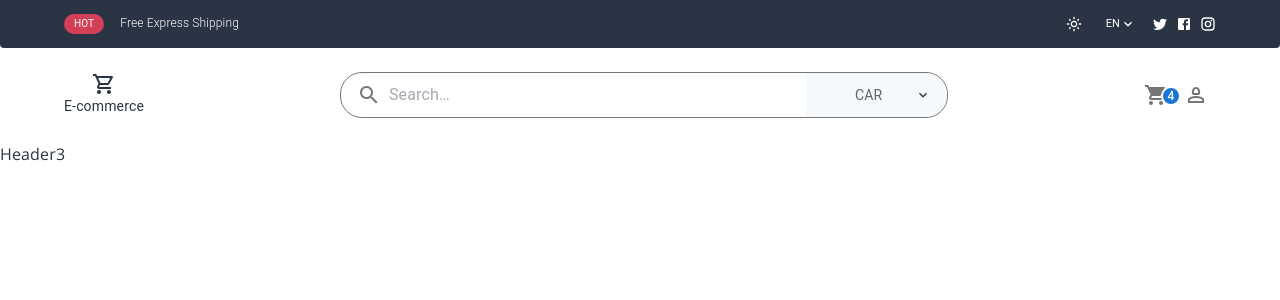
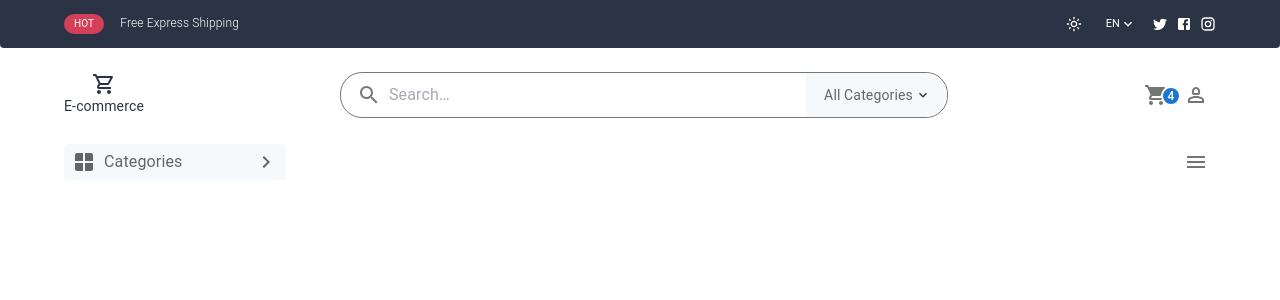
Before and after one commit to morronepablo/React-E-commerce-project-with-Backend, a React (Vite) app: page / in a window 1280 px wide. Shown: the top 300 px of the page. Built offline with nearby package versions, Linux system fonts and the light colour scheme.

Commit message:
Creando Header1, Header2 y Header3

```diff
--- a/src/components/header/Header2.jsx
+++ b/src/components/header/Header2.jsx
@@ -8,7 +8,7 @@
   Typography,
   useTheme,
 } from "@mui/material";
-import { styled, alpha } from "@mui/material/styles";
+import { styled } from "@mui/material/styles";
 import SearchIcon from "@mui/icons-material/Search";
 import Person2OutlinedIcon from "@mui/icons-material/Person2Outlined";
 import ShoppingCartIcon from "@mui/icons-material/ShoppingCart";
@@ -25,7 +25,7 @@
   borderRadius: theme.shape.borderRadius,
   border: "1px solid #777",
   "&:hover": {
-    backgroundColor: alpha(theme.palette.common.white, 0.25),
+    border: "1px solid #333",
   },
   marginRight: theme.spacing(2),
   marginLeft: 0,
@@ -74,7 +74,7 @@
 
 function Header2() {
   const [anchorEl, setAnchorEl] = useState(null);
-  const [selectedIndex, setSelectedIndex] = useState(1);
+  const [selectedIndex, setSelectedIndex] = useState(0);
   const open = Boolean(anchorEl);
   const handleClickListItem = (event) => {
     setAnchorEl(event.currentTarget);
--- a/src/components/header/Header3.jsx
+++ b/src/components/header/Header3.jsx
@@ -1,5 +1,131 @@
+import {
+  Box,
+  Container,
+  IconButton,
+  ListItemIcon,
+  ListItemText,
+  Typography,
+  useTheme,
+} from "@mui/material";
+import { useState } from "react";
+import Button from "@mui/material/Button";
+import Menu from "@mui/material/Menu";
+import MenuItem from "@mui/material/MenuItem";
+
+import MenuIcon from "@mui/icons-material/Menu";
+import WindowIcon from "@mui/icons-material/Window";
+import KeyboardArrowRightOutlinedIcon from "@mui/icons-material/KeyboardArrowRightOutlined";
+import {
+  SportsEsportsOutlined,
+  ElectricBikeOutlined,
+  LaptopChromebookOutlined,
+  MenuBookOutlined,
+} from "@mui/icons-material";
+
 function Header3() {
-  return <div>Header3</div>;
+  const [anchorEl, setAnchorEl] = useState(null);
+  const open = Boolean(anchorEl);
+  const handleClick = (event) => {
+    setAnchorEl(event.currentTarget);
+  };
+  const handleClose = () => {
+    setAnchorEl(null);
+  };
+
+  const theme = useTheme();
+
+  return (
+    <Container
+      sx={{
+        display: "flex",
+        alignItems: "center",
+        justifyContent: "space-between",
+      }}
+    >
+      <Box>
+        <Button
+          id="basic-button"
+          aria-controls={open ? "basic-menu" : undefined}
+          aria-haspopup="true"
+          aria-expanded={open ? "true" : undefined}
+          onClick={handleClick}
+          sx={{
+            width: 222,
+            // @ts-ignore
+            bgcolor: theme.palette.myColor.main,
+            color: theme.palette.text.secondary,
+          }}
+        >
+          <WindowIcon />
+          <Typography
+            sx={{
+              padding: "0",
+              textTransform: "capitalize",
+              mx: 1,
+            }}
+          >
+            Categories
+          </Typography>
+
+          <Box flexGrow={1} />
+
+          <KeyboardArrowRightOutlinedIcon />
+        </Button>
+        <Menu
+          id="basic-menu"
+          anchorEl={anchorEl}
+          open={open}
+          onClose={handleClose}
+          MenuListProps={{
+            "aria-labelledby": "basic-button",
+          }}
+          sx={{
+            ".MuiPaper-root": {
+              width: 220,
+              // @ts-ignore
+              bgcolor: theme.palette.myColor.main,
+            },
+          }}
+        >
+          <MenuItem>
+            <ListItemIcon>
+              <ElectricBikeOutlined fontSize="small" />
+            </ListItemIcon>
+
+            <ListItemText>Bikes</ListItemText>
+          </MenuItem>
+
+          <MenuItem>
+            <ListItemIcon>
+              <LaptopChromebookOutlined fontSize="small" />
+            </ListItemIcon>
+
+            <ListItemText>Electronics</ListItemText>
+          </MenuItem>
+
+          <MenuItem>
+            <ListItemIcon>
+              <MenuBookOutlined fontSize="small" />
+            </ListItemIcon>
+
+            <ListItemText>Books</ListItemText>
+          </MenuItem>
+
+          <MenuItem>
+            <ListItemIcon>
+              <SportsEsportsOutlined fontSize="small" />
+            </ListItemIcon>
+
+            <ListItemText>Games</ListItemText>
+          </MenuItem>
+        </Menu>
+      </Box>
+
+      <IconButton>
+        <MenuIcon />
+      </IconButton>
+    </Container>
+  );
 }
 
 export default Header3;
```
